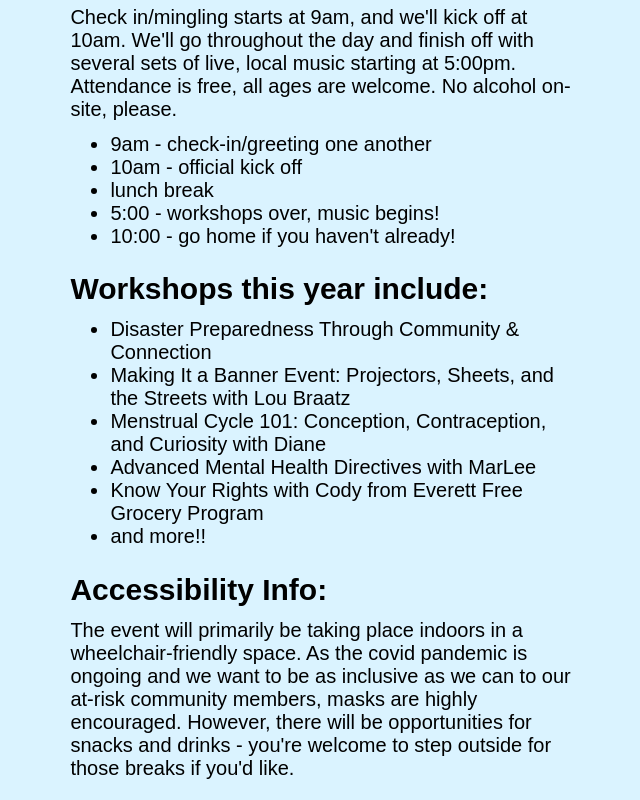
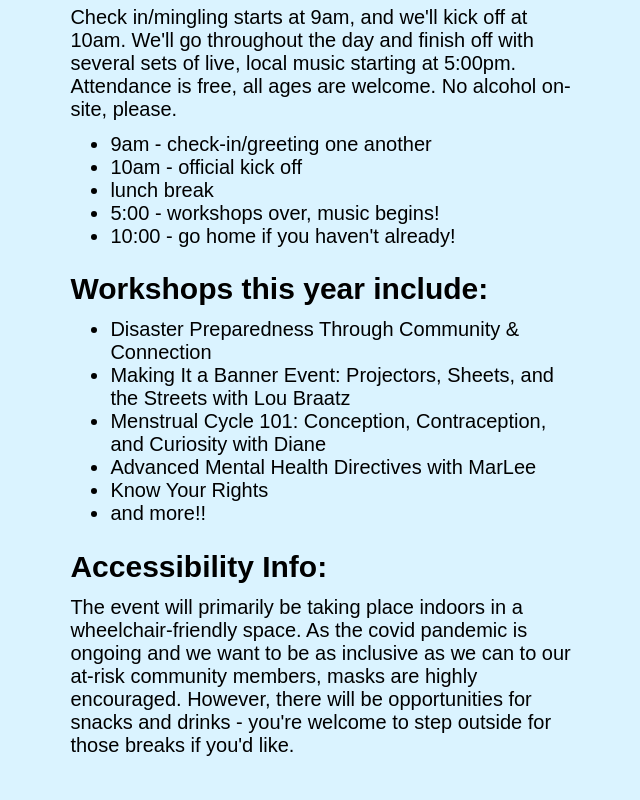
Before and after one commit to clottman/diolnk, an Eleventy site: page src/index.njk in a window 1280 px wide. Shown: the part 786-1586 px from the top of the page, without its empty margins (64-704 px from the left). After the commit the page ends 1563 px from the top, so only its background shows below. Built offline with nearby package versions, Linux system fonts and the light colour scheme; Eleventy itself is replaced by a stand-in of ours; files that its build step writes are made by us from their sources; a web font is replaced by a local one.

Commit message:
Update index.njk

```diff
--- a/src/index.njk
+++ b/src/index.njk
@@ -38,7 +38,7 @@ layout: layouts/base.njk
             <li>Making It a Banner Event: Projectors, Sheets, and the Streets with Lou Braatz</li>
             <li>Menstrual Cycle 101: Conception, Contraception, and Curiosity with Diane</li>
             <li>Advanced Mental Health Directives with MarLee</li>
-            <li>Know Your Rights with Cody from Everett Free Grocery Program</li>
+            <li>Know Your Rights</li>
             <li>and more!!</li>
         </ul>
 
```
